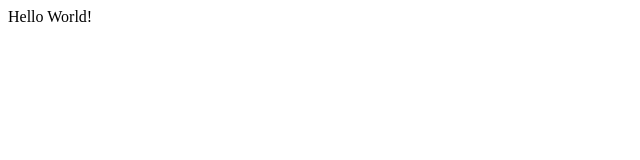
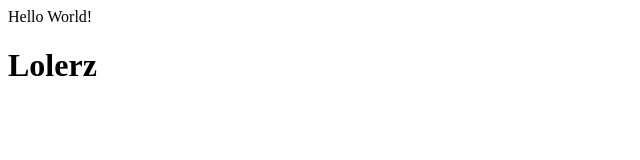
Before and after one commit to asuncion1173/For-Elec4, a plain HTML site: page index.html in a window 1280 px wide. Shown: the whole page, without its empty margins (0-640 px from the left). Drawn offline with Linux system fonts and the light colour scheme.

Commit message:
added h1 message

```diff
--- a/index.html
+++ b/index.html
@@ -8,5 +8,6 @@
 </head>
     Hello World!
 <body>
+    <h1> Lolerz </h1>
 </body>
 </html>
```
